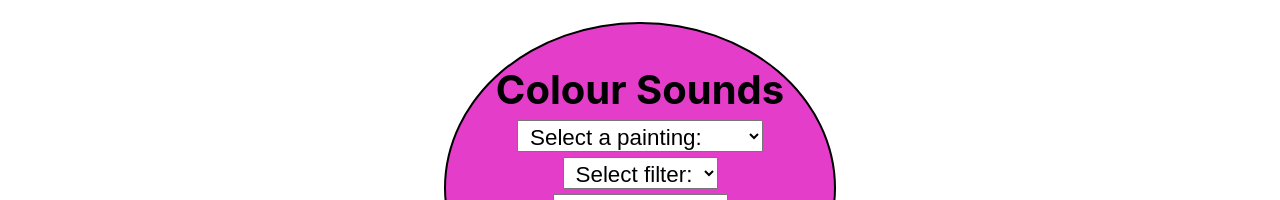
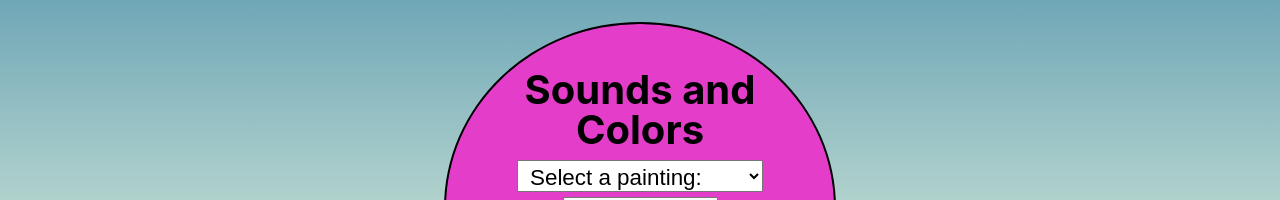
Before and after one commit to Thistle-Strum/sounds-and-colors, a React (Create React App) app: page / in a window 1280 px wide. Shown: the part 151-351 px from the top of the page. Built offline with nearby package versions, Linux system fonts and the light colour scheme; no server answers.

Commit message:
added background gradient

```diff
--- a/src/App.css
+++ b/src/App.css
@@ -15,6 +15,7 @@ html { -moz-box-sizing: border-box; -webkit-box-sizing: border-box; box-sizing:
 
 body{
   font-size: 125%;
+  background: linear-gradient(#3f87a6, #ebf8e1, #f69d3c);
 }
 
 .wrapper {
--- a/src/App.js
+++ b/src/App.js
@@ -19,8 +19,10 @@ function App() {
   const [ scale, setScale ] = useState([]);
   const [ notes, setNotes ] = useState([]);
   const [ playButton, setPlayButton ] = useState(false);
-  const [ tempo, setTempo ] = useState('');
+  const [ tempo, setTempo ] = useState('100');
 
+  // document.querySelector('button')?.addEventListener('click', async () => {
+  //   await Tone.start()
 
   const play = function () {
     Tone.Transport.stop()
@@ -120,10 +122,6 @@ function App() {
     }
     // console.log(base12Chords)
     return base12Chords.map( function(currentChord) {
-            // let ionian = [0,2,4,5,7,9,11]
-
-
-
 
           return currentChord.map((note) => {
           //  return ionian.includes(note) ? note : null
@@ -196,17 +194,13 @@ function App() {
     }
     console.log(finalChordArray)
     return finalChordArray
-
   }
-
-
-
 
   const toSound = ((finalChordArray) => {
     console.log(finalChordArray)
 
     Tone.Transport.bpm.value = tempo;
-    Tone.Transport.loopStart = 0;
+    // Tone.Transport.loopStart = 0;
     Tone.Transport.start('+0.1');
 
 
@@ -236,12 +230,26 @@ function App() {
         lowSynth.triggerAttackRelease(note, '4n', time)
       }, lowNotes, '4n');
 
+    //   const highVoice = new Tone.Loop(
+    //   time => {
+    //     highSynth.triggerAttackRelease(highNotes, '4n', time)
+    //   }, '4n').start(0);
+
+    // const midVoice = new Tone.Loop(
+    //   time => {
+    //     midSynth.triggerAttackRelease(midNotes, '4n', time)
+    //   }, '4n').start(0);
+
+    // const lowVoice = new Tone.Loop(
+    //   time => {
+    //     lowSynth.triggerAttackRelease(lowNotes, '4n', time)
+    //   }, '4n').start(0);
+
+
 
     highVoice.start();
     midVoice.start();
     lowVoice.start();
-
-
   });
 
 
@@ -282,7 +290,7 @@ function App() {
 
   const selectTempo = function (event, chosenBpm) {
     event.preventDefault();
-    setTempo(chosenBpm);
+    setTempo(chosenBpm)
     // Tone.Transport.cancel(0);
   }
 
@@ -298,14 +306,14 @@ function App() {
     chosenScale === 'whole-tone' ? setScale([0, 2, 4, 6, 8, 10]) :
     chosenScale === 'half-whole' ? setScale([0, 2, 3, 5, 6, 8, 9, 11]) :
     chosenScale === 'whole-half' ? setScale([0, 1, 3, 4, 6, 7, 9, 10]) :
-    chosenScale === 'chormatic' ? setScale([0,1,2,3,4,5,6,7,8,9,10, 11])
-    : setScale([0,1,2,3,4,5,6,7,8,9,10, 11])
+    chosenScale === 'chormatic' ? setScale([0, 1, 2, 3, 4, 5, 6, 7, 8, 9, 10, 11])
+    : setScale([0, 1, 2, 3, 4, 5, 6, 7, 8, 9, 10, 11])
   }
 
   return (
     <div className="wrapper">
       <div className="onPageLoad">
-        <h1>Colour Sounds</h1>
+        <h1>Sounds and Colors</h1>
         <PaintingForm handleSubmit={selectPainting} />
         <Mode handleMode={selectMode}/>
         <Tempo handleSubmit={selectTempo} />
```
